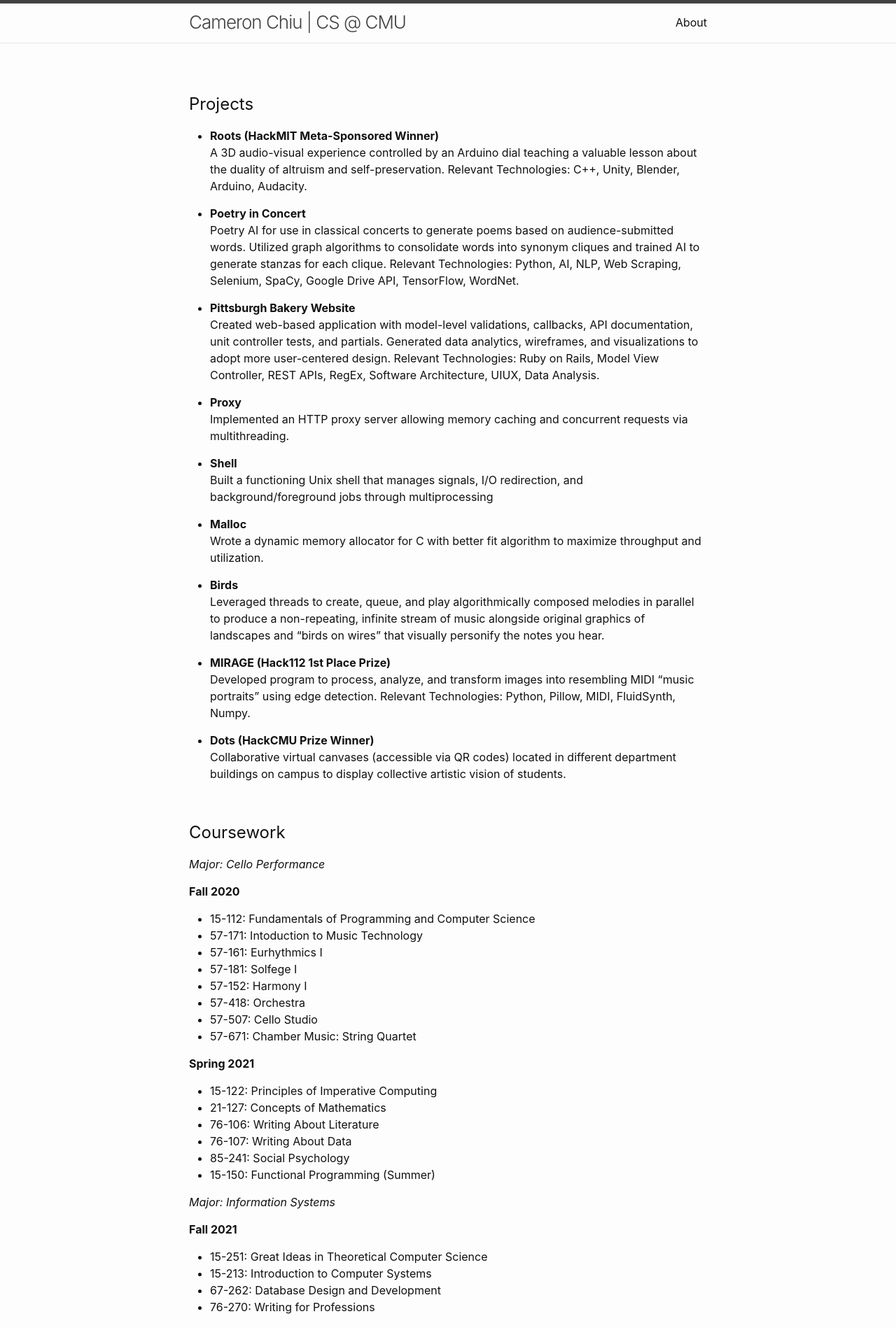
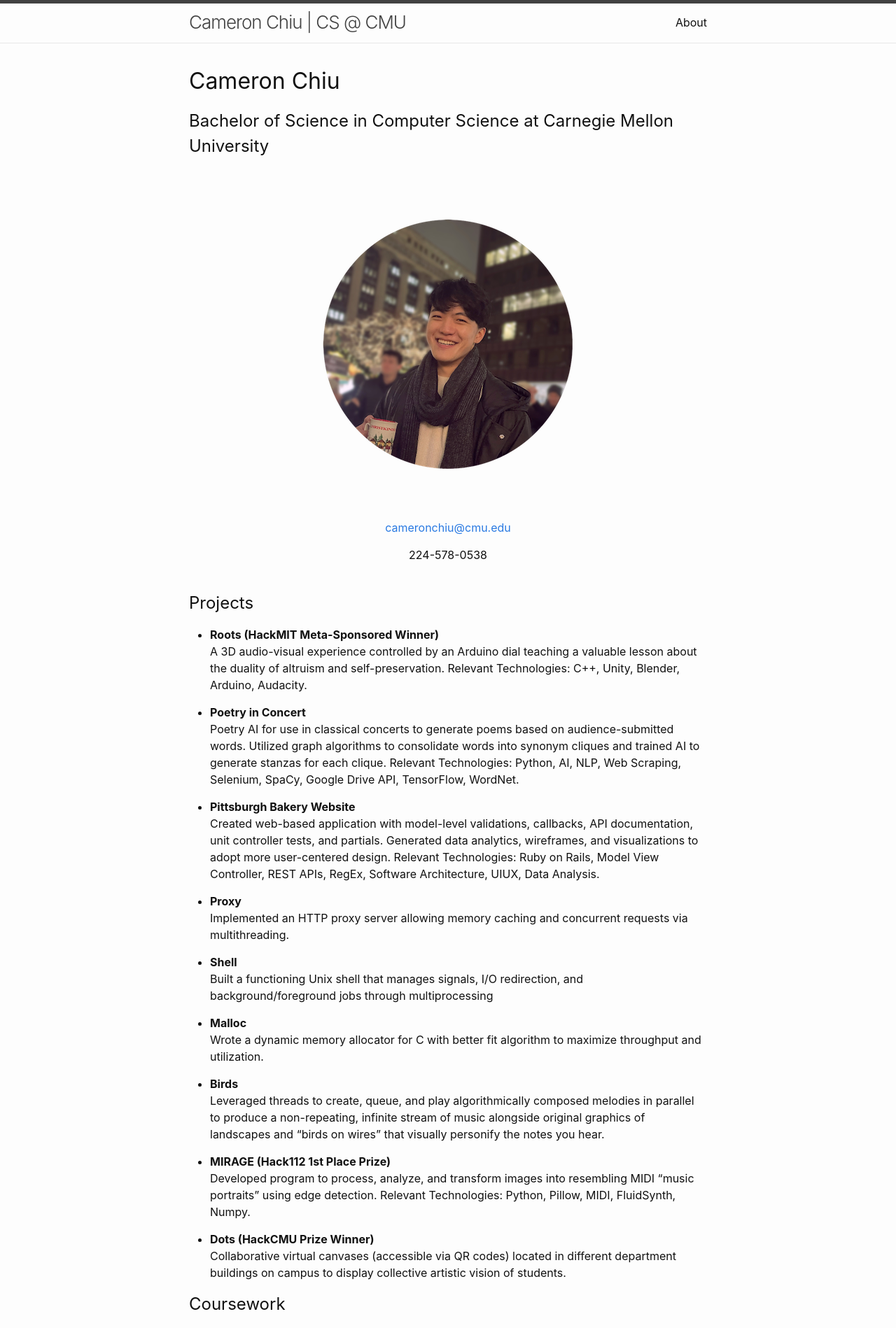
Before and after one commit to cameronchiu/cameronchiu.github.io, a Jekyll site: the page built from index.markdown, in a window 1280 px wide. Shown: the top 1898 px of the page at 70% size. Built offline with Jekyll 4.4.1, drawn with Linux system fonts in a browser that asks for light colours.

Commit message:
Added headshot and contact info

```diff
--- a/index.markdown
+++ b/index.markdown
@@ -5,7 +5,20 @@
 layout: home
 ---
 
+<head>
+  <link rel="stylesheet" href="/my-style.css">
+</head>
+
+# Cameron Chiu
+## Bachelor of Science in Computer Science at Carnegie Mellon University
+
+![Alt text](headshot.png){: .align-center}
+[cameronchiu@cmu.edu](mailto:cameronchiu@cmu.edu){: .align-center}
+<center>224-578-0538</center>
+
+
 <br>
+
 ## Projects
 - **Roots (HackMIT Meta-Sponsored Winner)**\\
   A 3D audio-visual experience controlled by an Arduino dial teaching a valuable lesson about the duality of altruism and self-preservation.
@@ -39,10 +52,12 @@ layout: home
   Collaborative virtual canvases (accessible via QR codes) located in different department buildings on campus to display collective artistic vision of students.
 
 
-<br>
+
+
 
 
 ## Coursework
+
 *Major: Cello Performance*
 
 **Fall 2020**
--- /dev/null
+++ b/my-style.css
@@ -0,0 +1,8 @@
+.align-center {
+  display: block;
+  margin: 0 auto;
+}
+
+.align-center {
+  text-align: center;
+}
```
Also changed, not shown: headshot.png (added).
